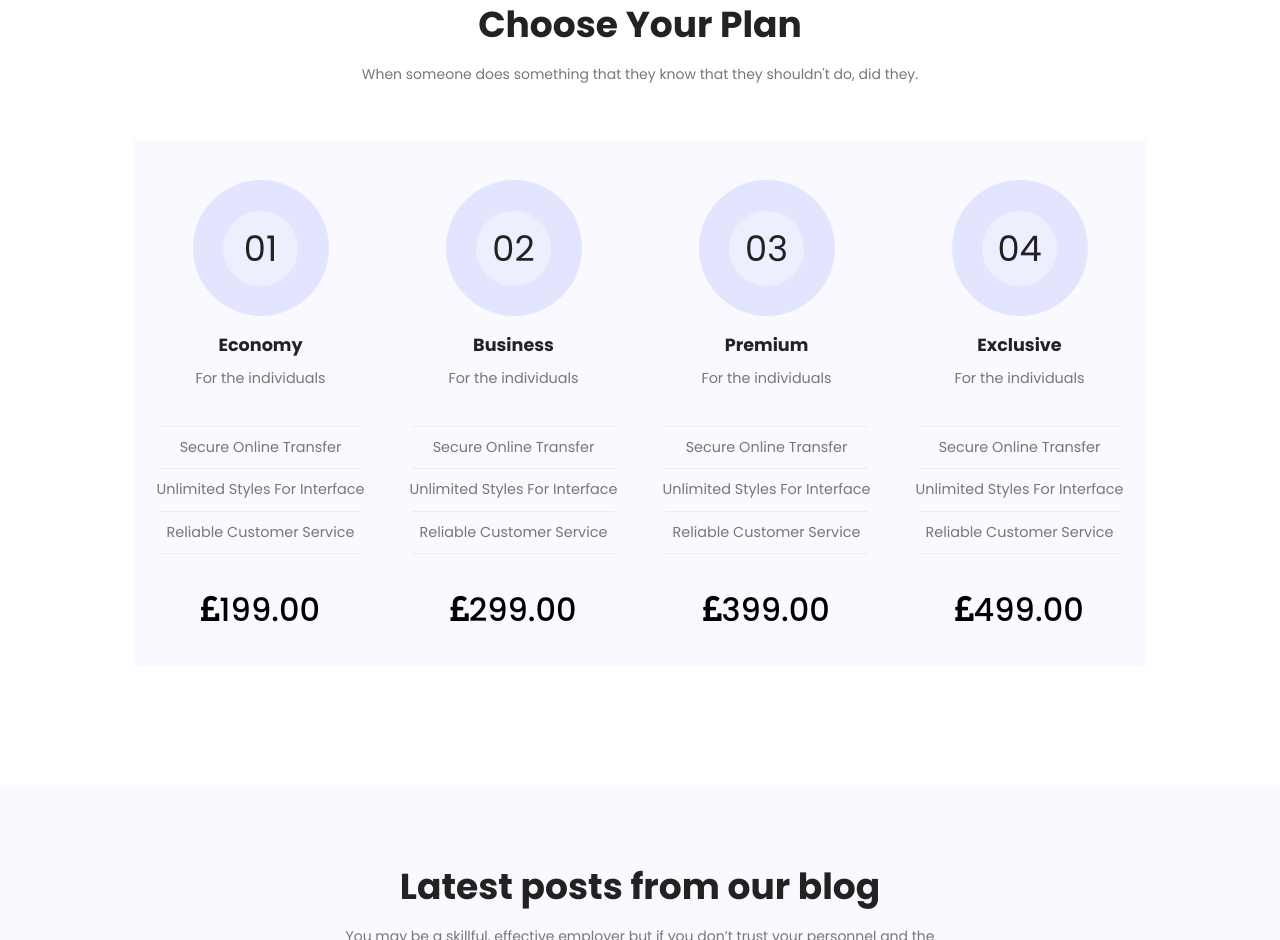
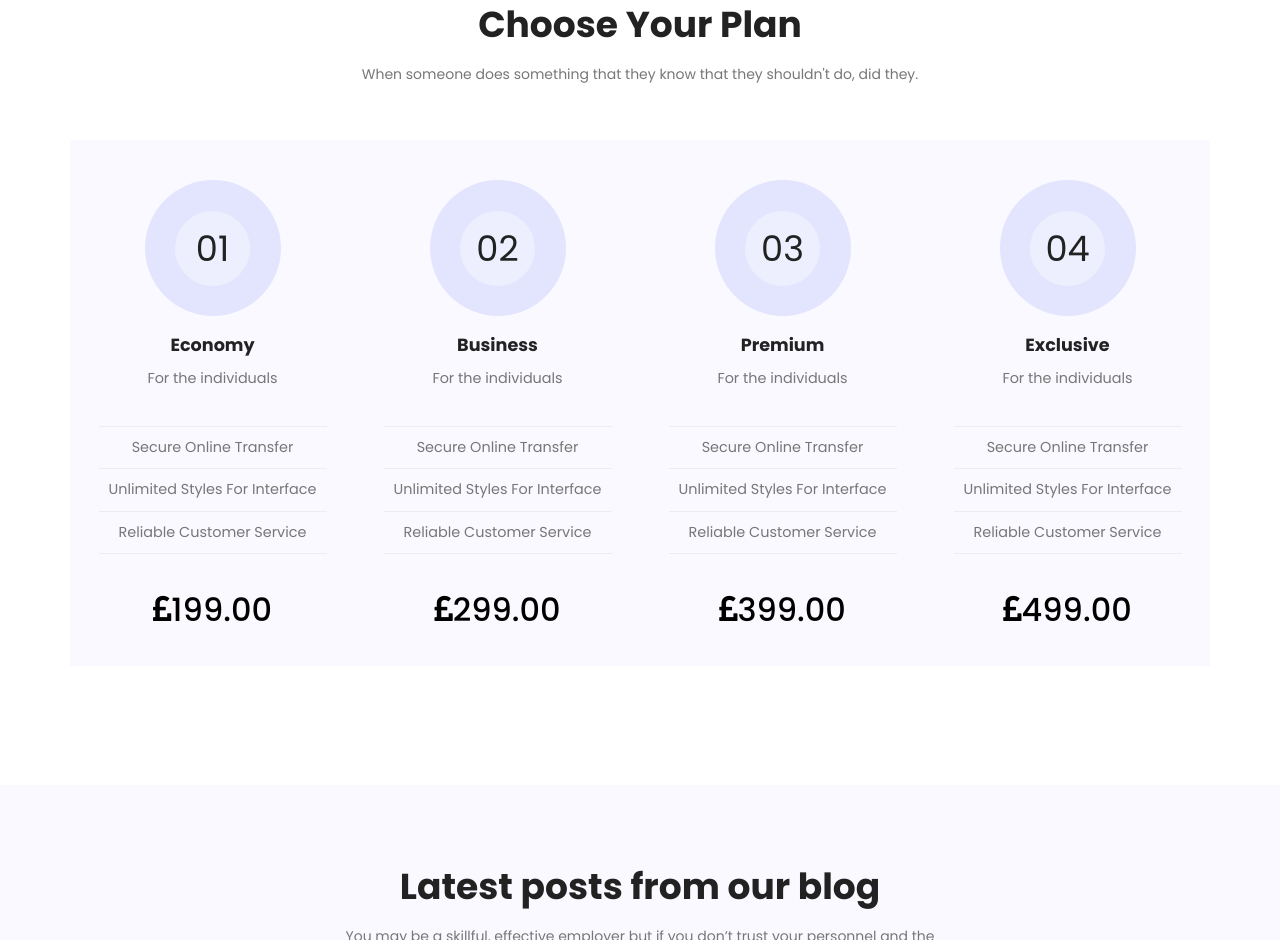
Before and after one commit to front-end-by-rimantas/54-grupe-teamwork-personal, a website with bundled scripts: page index.html in a window 1280 px wide. Shown: the part 3979-4919 px from the top of the page. Built offline with nearby package versions, Linux system fonts and the light colour scheme; files whose address does not match are found by name.

Commit message:
choose your plan media done

```diff
--- a/css/base/layout.css
+++ b/css/base/layout.css
@@ -1,3 +1,5 @@
+/* Bootstrap 12 columns layout */
+
 .container,
 .container-fluid {
   width: 100%;
--- a/css/components/choose-your-plan.css
+++ b/css/components/choose-your-plan.css
@@ -2,10 +2,8 @@
   background-color: var(--background-darker);
   text-align: center;
   margin: 0 0 2rem 0;
-}
-
-.row-background {
-  padding-left: 4rem;
+  width: calc(var(--col12) + 2 * var(--m0));
+  float: left;
 }
 
 .column-upper {
@@ -76,8 +74,20 @@
   padding: 2rem 0;
 }
 
-/* @media (min-width: 768px) {
+@media (min-width: 576px) {
   .plan-column {
-    margin-bottom: 2rem;
+    width: calc(var(--col12) + 2 * var(--m0));
   }
-} */
+}
+
+@media (min-width: 768px) {
+  .plan-column {
+    width: calc(var(--col6) + 2 * var(--m0));
+  }
+}
+
+@media (min-width: 992px) {
+  .plan-column {
+    width: calc(var(--col3) + 2 * var(--m0));
+  }
+}
--- a/js/components/choose-your-plan.js
+++ b/js/components/choose-your-plan.js
@@ -30,11 +30,11 @@ export function choosePlan() {
           "Choose Your Plan",
           "When someone does something that they know that they shouldn't do, did they."
         )}
-        <div class="row row-background">`;
+        <div class="row">`;
 
   for (const plan of plans) {
     html += `
-        <div class="plan-column col-12 col-md-6 col-lg-3">
+        <div class="plan-column ">
           <div class="column-upper">
             <div class="outer-circle">
               <div class="inner-circle">${plan.number}</div>
```
